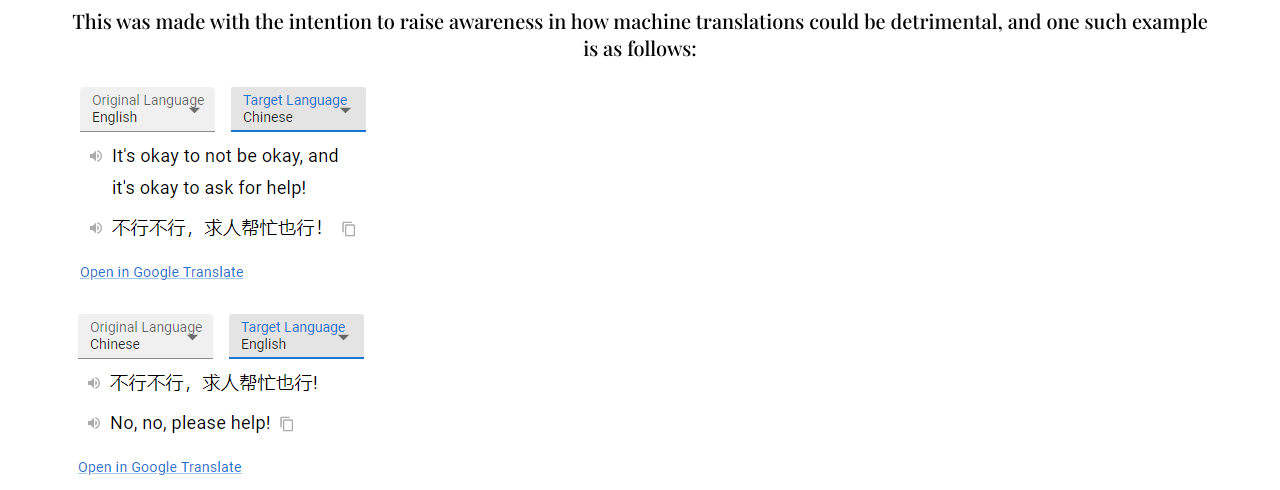
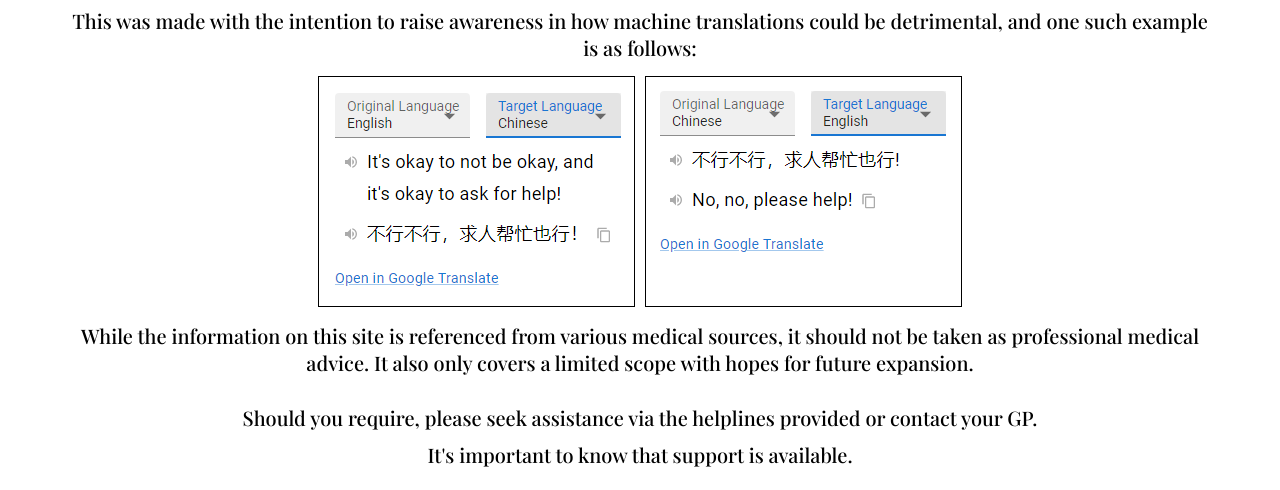
Before and after one commit to amnotsabs/lost-in-translation, a plain HTML site: page index.html in a window 1280 px wide. Shown: the part 270-760 px from the top of the page. Drawn offline with nearby package versions, Linux system fonts and the light colour scheme.

Commit message:
Add files via upload
code update

```diff
--- a/style/style.css
+++ b/style/style.css
@@ -12,6 +12,25 @@
     justify-content: center;
     align-items: center;
 }
+
+.example {
+    display: flex;
+    flex-wrap: wrap;
+    justify-content: center;
+}
+
+.example .e1 {
+    border: 1px solid black;
+    margin: 5px;
+}
+
+.example .e2 {
+    /*    padding-bottom: px;*/
+    border: 1px solid black;
+    margin: 5px;
+
+}
+
 
 .disclaimer p,
 .start p {
```
